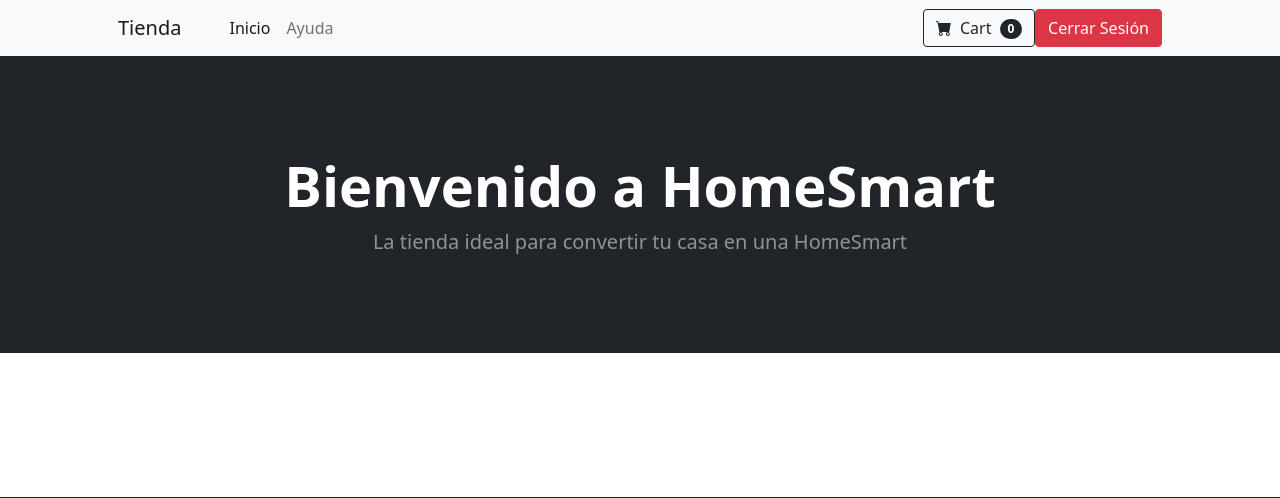
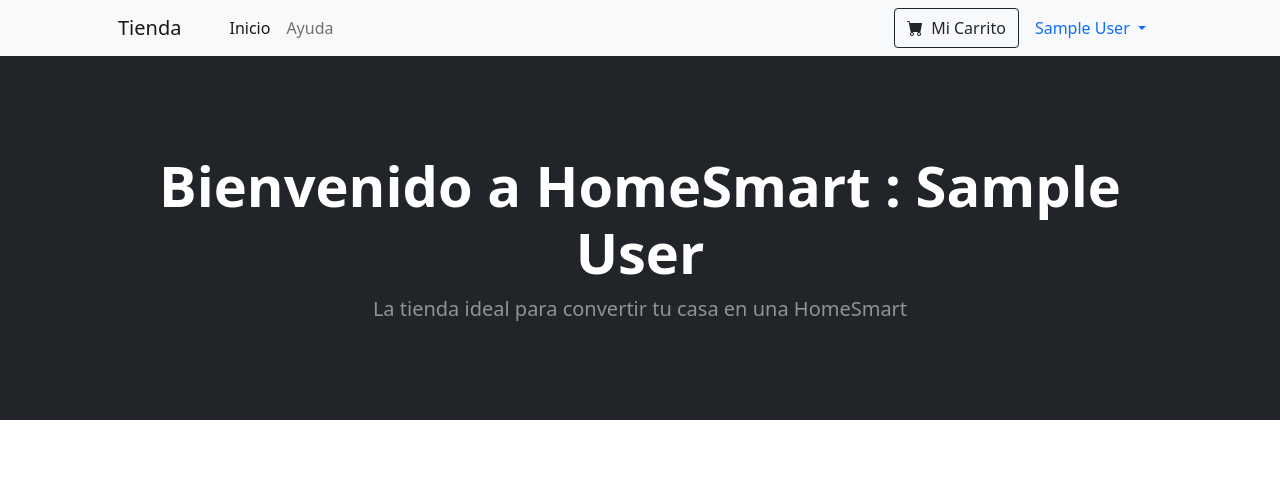
Before and after one commit to jonathanpastas/calidad_sw_tienda, a Flask app: page /inicio in a window 1280 px wide. Shown: the top 498 px of the page. Run offline with Flask 2, Linux system fonts and the light colour scheme; the visitor is signed in with stand-in values (Sample User, id 1); data that the repository does not hold is empty.

Commit message:
Actualizada Pagina de Cliente con Productos(i)

```diff
--- a/main.py
+++ b/main.py
@@ -49,7 +49,7 @@ def paginicio() -> 'html':
         usuario=session['username']
         nom = str(session['nombre'])
         lista=listaproductosg()
-        return render_template('cliente.html',titulo="HomeSmart | Bienvenido",lstp=lista)
+        return render_template('cliente.html',titulo="HomeSmart | Bienvenido",lstp=lista,nomb=nom)
 
 
     else :
--- a/templates/cliente.html
+++ b/templates/cliente.html
@@ -16,11 +16,22 @@
                     <form class="d-flex">
                         <button class="btn btn-outline-dark" type="submit">
                             <i class="bi-cart-fill me-1"></i>
-                            Cart
-                            <span class="badge bg-dark text-white ms-1 rounded-pill">0</span>
+                            Mi Carrito
                         </button>
 
-                        <a class="btn btn-danger" href="/cerrarsesion" role="button">Cerrar Sesión</a>
+                        <li class="nav-item dropdown" style="list-style:none;">
+                                <a class="nav-link dropdown-toggle" href="#" id="navbarDropdownMenuLink" role="button" data-bs-toggle="dropdown" aria-expanded="false">
+                                    {{ nomb }}
+                                </a>
+                            <ul class="dropdown-menu" aria-labelledby="navbarDropdown">
+                                <li><a class="dropdown-item" href="/cerrarsesion">CERRAR SESION</a></li>
+
+                            </ul>
+                         </li>
+
+
+
+
 
                     </form>
                 </div>
@@ -30,7 +41,7 @@
         <header class="bg-dark py-5">
             <div class="container px-4 px-lg-5 my-5">
                 <div class="text-center text-white">
-                    <h1 class="display-4 fw-bolder">Bienvenido a HomeSmart</h1>
+                    <h1 class="display-4 fw-bolder">Bienvenido a HomeSmart : {{ nomb }}</h1>
                     <p class="lead fw-normal text-white-50 mb-0">La tienda ideal para convertir tu casa en una HomeSmart</p>
                 </div>
             </div>
```
